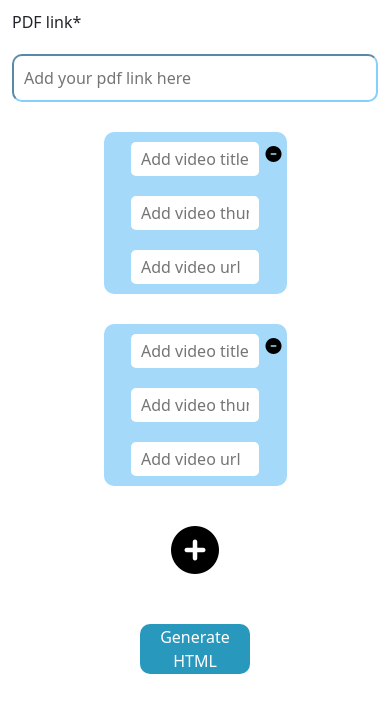
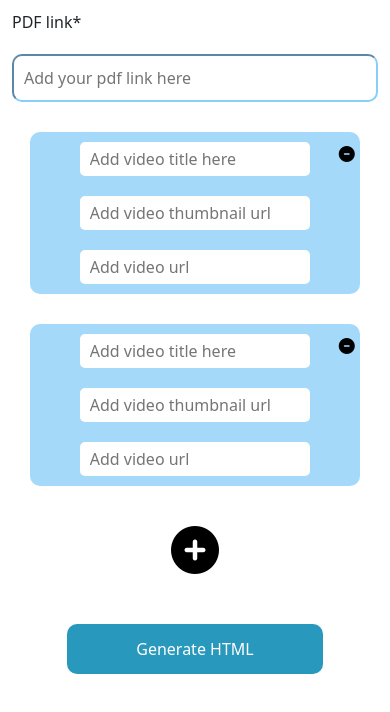
Before and after one commit to RahulKhajanchi/Edmingle_assigment, a plain HTML site: page index.html in a window 390 px wide. Both pictures are taken after a click on the button 195 px from the left and 358 px from the top of the page. Drawn offline with nearby package versions, Linux system fonts and the light colour scheme.

Commit message:
Update index.html

```diff
--- a/index.html
+++ b/index.html
@@ -58,7 +58,7 @@
         align-items: center;
         text-align: center;
         background-color: rgb(164, 217, 250);
-        width: 50%;
+        width: 60%;
         border-radius: 10px;
         position: relative;
 
@@ -132,15 +132,17 @@
 
     }
     #btn{
-        height: 90px;
+        height: 110px;
         color: white;
         cursor: pointer;
         background: rgb(121, 141, 230);
         display: block;
-        padding: 0 12px;
+        padding: 0px 12px;
         align-items: center;
         text-decoration: none;
         border-color: none;
+        border-radius: 10px;
+        margin-top: 70%;
     }
     /* #btn:hover{
         background: violet;
@@ -174,10 +176,10 @@
     }
     #btn p{
         writing-mode: vertical-lr;
-        text-orientation: t;
         color: white;
         padding-bottom: 10px;
         padding-top: 10px;
+
     }
     .innervid{
         height: 180px;
@@ -196,6 +198,23 @@
         width: 100%;
         height: 150px;
     }
+    @media(max-width:800px){
+        .field{
+            width: 70%;
+
+        }
+        .video-details{
+            width: 90%;
+        }
+
+
+    }
+    @media(max-width:500px){
+        #generate-button{
+            width: 70%;
+
+        }
+    }
 
 
 
@@ -211,7 +230,7 @@
             <form id="pdf-form">
                 <div class="pdf">
                     <p class="pdf-text">PDF link*</p>
-                    <input class="pdf-input" name='pdflink' type="text" placeholder="Add your pdf link here" >
+                    <input class="pdf-input" name='pdflink' type="text" placeholder="Add your pdf link here" required>
                 </div>
 
                 <div class="input-fields">
@@ -220,9 +239,9 @@
                             <i class="fas fa-minus-circle">
                             </i>
                         </button>
-                        <input class="field" type="text" name="title[]"  placeholder="Add video title here">
-                        <input class="field" type="text" name="thumbnail[]" placeholder="Add video thumbnail url">
-                        <input class="field" type="text" name="url[]" placeholder="Add video url">
+                        <input class="field" type="text" name="title[]"  placeholder="Add video title here" required>
+                        <input class="field" type="url" name="thumbnail[]" placeholder="Add video thumbnail url" required>
+                        <input class="field" type="url" name="url[]" placeholder="Add video url" required>
                     </div>
 
 
@@ -279,9 +298,9 @@
                     <i class="fas fa-minus-circle">
                     </i>
                 </button>
-                <input class="field" type="text" name="title[]"  placeholder="Add video title here">
-                <input class="field" type="text" name="thumbnail[]" placeholder="Add video thumbnail url">
-                <input class="field" type="text" name="url[]" placeholder="Add video url">
+                <input class="field" type="text" name="title[]"  placeholder="Add video title here" required>
+                <input class="field" type="text" name="thumbnail[]" placeholder="Add video thumbnail url" required>
+                <input class="field" type="text" name="url[]" placeholder="Add video url" required>
             </div>`
 
                 $('.input-fields').append(input_fields)
@@ -324,7 +343,7 @@
                         <div class="video-button">
                             <button id="btn" onclick="allvideos()">
                                 <p class="innerbtn">Videos</p>
-                                <i class="fas fa-chevron-left" ></i>
+                                <i class="fas fa-chevron-left" id="innerbtn2"></i>
                             </button>
                         </div>
 
```
